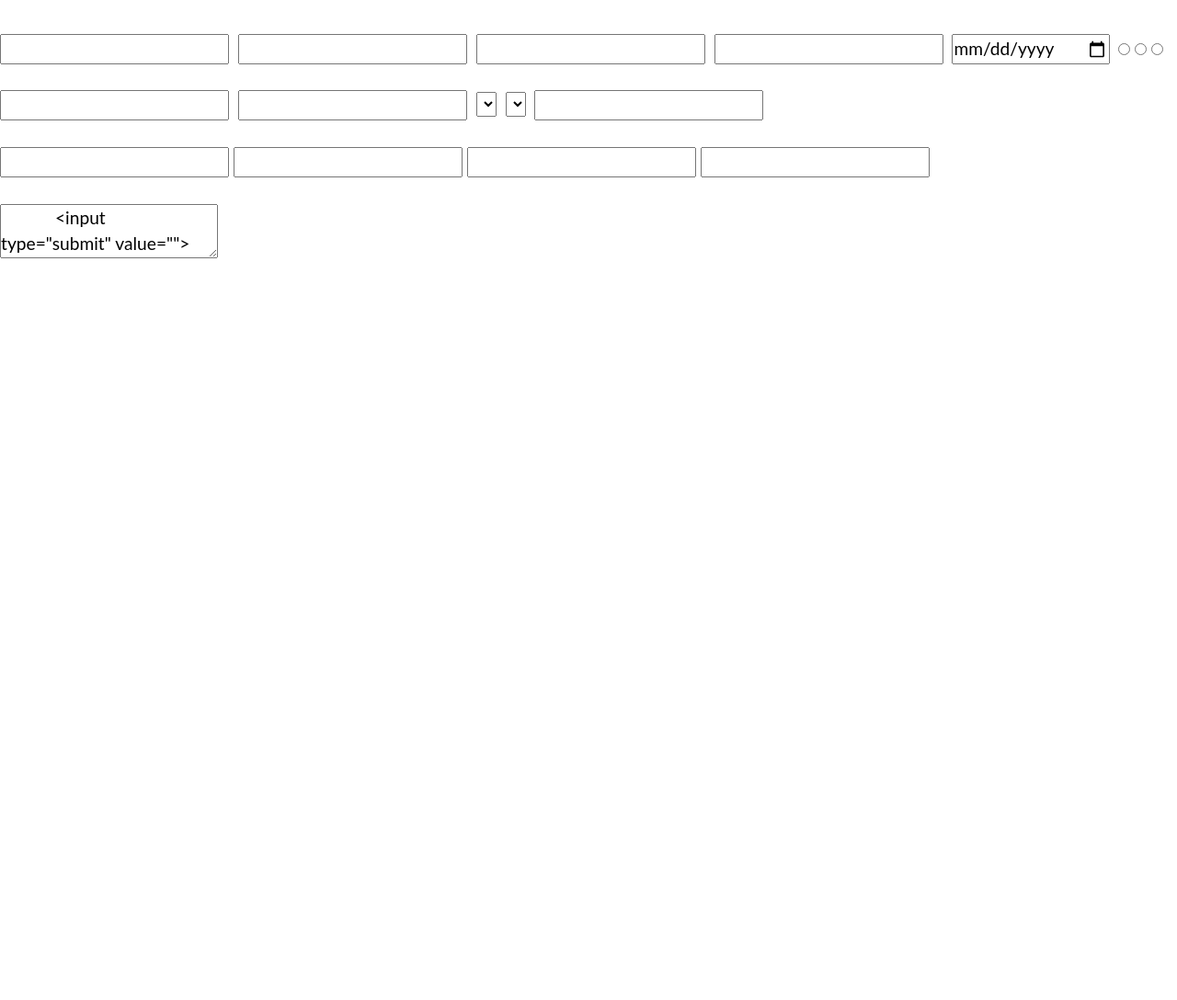
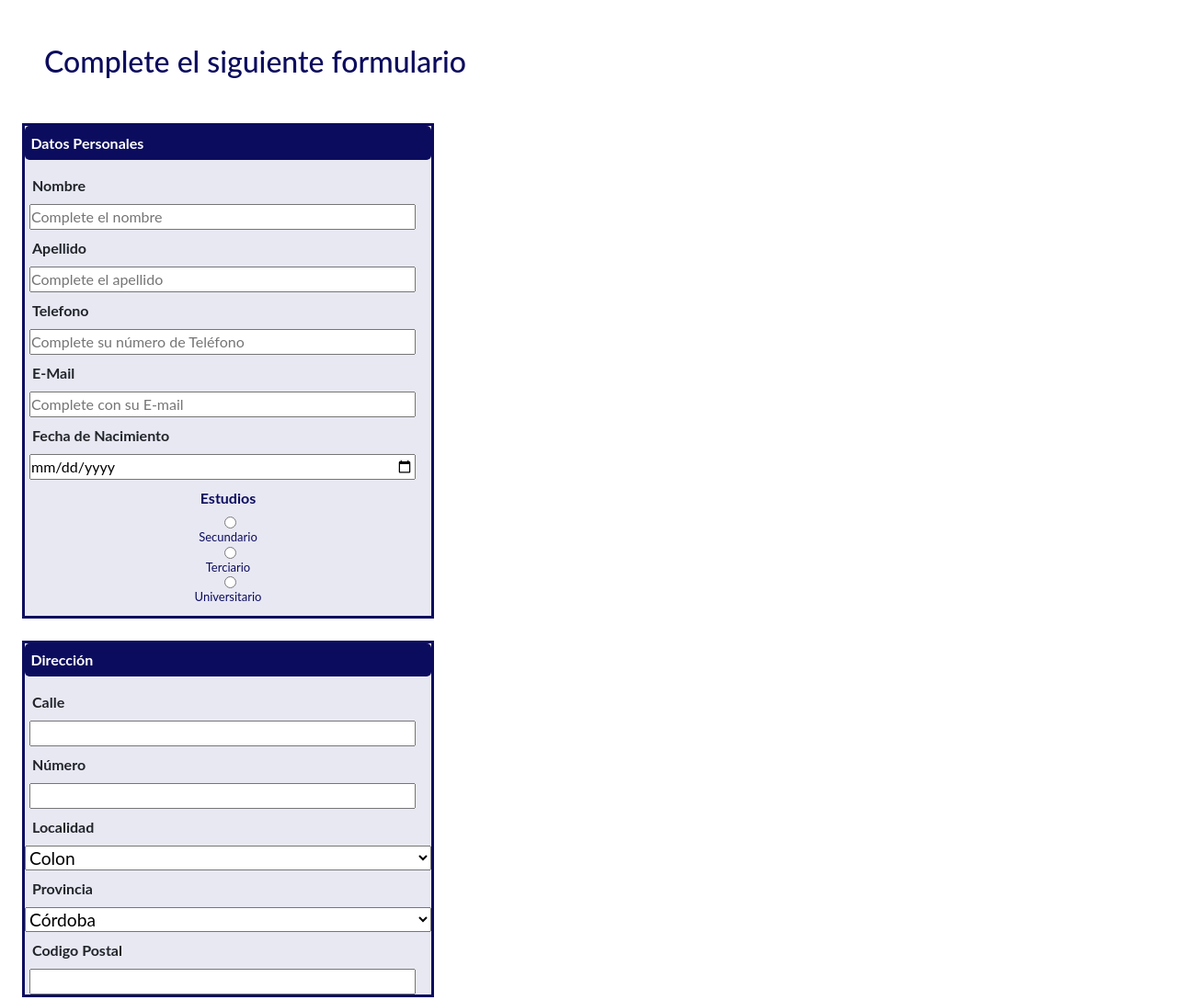
Before and after one commit to ecgalera/mi_proyecto_web, a plain HTML site: page pages/contacto.html in a window 1280 px wide. Shown: the top 1088 px of the page at 92% size. Before the commit the page ends 800 px from the top, so only its background shows below. Drawn offline with Linux system fonts and the light colour scheme; files that its build step writes are made by us from their sources.

Commit message:
Commit con el Formulario de Contacto Completo

```diff
--- a/pages/contacto.html
+++ b/pages/contacto.html
@@ -14,71 +14,107 @@
     <title>Contacto</title>
 </head>
 <body>
-    <h2></h2>
-    <form action="">
-        <fieldset>
-            <legend></legend>
-                <label for=""></label>
-                <input type="text" name="">
-                <label for=""></label>
-                <input type="text" name="">
-                <label for=""></label>
-                <input type="email" name="">
-                <label for=""></label>
-                <input type="number" name="">
-                <label for=""></label>
-                <input type="date" name="">
-                <label for=""></label>
-                <input type="radio" name="">
-                <input type="radio" name="">
-                <input type="radio" name="">
-        </fieldset>
-        <fieldset>
-            <legend></legend>
-                <label for=""></label>
-                <input type="text" name="">
-                <label for=""></label>
-                <input type="number" name="">
-                <label for=""></label>
-                <select name="" id="">
-                    <option value=""></option>
-                    <option value=""></option>
-                    <option value=""></option>
-                    <option value=""></option>
-                </select>
-                <label for=""></label>
-                <select name="" id="">
-                    <option value=""></option>
-                    <option value=""></option>
-                    <option value=""></option>
-                    <option value=""></option>
-                </select>
-                <label for=""></label>
-                <input type="number" name="">
+    <h2 class="h2__form">Complete el siguiente formulario</h2>
+
+    <form action="" class="form__container">
+
+        <fieldset class="fieldset__container">
+
+            <legend class="legend__datosPersonales">Datos Personales</legend>
+
+                <label for="nombre">Nombre</label>
+                <input type="text" name="nombre" placeholder="Complete el nombre">
+
+                <label for="">Apellido</label>
+                <input type="text" name="apellido" placeholder="Complete el apellido">
+
+                <label for="telefono">Telefono</label>
+                <input type="number" name="telefono" placeholder="Complete su número de Teléfono">
+
+                <label for="e-mail">E-Mail</label>
+                <input type="email" name="e-mail" placeholder="Complete con su E-mail">
+
+                <label for="fechaDeNacimiento">Fecha de Nacimiento</label>
+                <input type="date" name="fechaDeNacimiento">
+
+
+             <form action="">
+                <div class="type__radio">
+                    <label for="">Estudios</label>
+                    <input type="radio" name="Estudios" >Secundario
+                    <input type="radio" name="Estudios" >Terciario
+                    <input type="radio" name="Estudios" >Universitario
+                </div>
+             </form>
         </fieldset>
 
-        <fieldset>
-            <legend></legend>
-            <label for=""></label>
-            <input type="checkbok" name="" value="">
-            <input type="checkbok" name="" value="">
-            <input type="checkbok" name="" value="">
-            <input type="checkbok" name="" value="">
+
+        <fieldset class="fieldset__container">
+
+            <legend class="legend__datosPersonales">Dirección</legend>
+
+                <label for="">Calle</label>
+                <input type="text" name="">
+
+                <label for="">Número</label>
+                <input type="number" name="">
+
+                <label for="">Localidad</label>
+                <select name="" id="">
+
+                    <option value="">Colon</option>
+                    <option value="">Santa Maria</option>
+                    <option value="">San Martin</option>
+                    <option value="">Tercero Arriba</option>
+
+                </select>
+
+                <label for="">Provincia</label>
+                <select name="" id="">
+                    <option value="">Córdoba</option>
+                    <option value="">Santa Fe</option>
+                    <option value="">Buenos Aires</option>
+                    <option value="">San Luis</option>
+                </select>
+
+                <label for="codigoPostal">Codigo Postal</label>
+                <input type="number" name="codigoPostal">
+
+        </fieldset>
+
+    <form action="">
+        <fieldset class="fieldset__container">
+            <legend class="legend__datosPersonales">Encuesta</legend>
+
+        <div class="type__radio">
+            <label for="">Encuesta</label>
+            <input type="checkbox" >Estoy de Acuerdo
+            <input type="checkbox">No Estoy de Acuerdo
+            <input type="checkbox">Estoy poco de Acuerdo
+            <input type="checkbox">Estoy muy de Acuerdo
+        </div>
         </fieldset>
     </form>
 
-    <form action="">
-        <fieldset>
-            <legend></legend>
-            <label for=""></label>
-            <textarea rows="" cols="" id="">
-            <input type="submit" value="">
+    <form action="" class="from__textarea">
+
+        <fieldset class="fieldset__container">
+
+            <legend class="legend__datosPersonales">Comentarios</legend>
+
+            <label for="comentarios">Envíe su comentarios</label>
+            <textarea rows="15" cols="" id="5" placeholder="Envíe su comentario">
+
        </fieldset>
+
+       <input type="submit" value="Enviar">
+
     </form>
 
-    <label for=""></label>
-    <input type="file" name="">
-
+    <form>
+        <label for="">Suba su Curriculum</label>
+        <input type="file" name="Curriculum">
+    </form>
 
     <!-- Agregor el JS y el popper.js para Bootstrap -->
     <script src="https://cdn.jsdelivr.net/npm/@popperjs/core@2.9.3/dist/umd/popper.min.js" integrity="sha384-W8fXfP3gkOKtndU4JGtKDvXbO53Wy8SZCQHczT5FMiiqmQfUpWbYdTil/SxwZgAN" crossorigin="anonymous"></script>
--- a/styles/misEstilosContacto.css
+++ b/styles/misEstilosContacto.css
@@ -8,3 +8,60 @@ body{
     font-family: 'Lato', sans-serif;
     font-size: 1.2rem;
 }
+
+/* Form - Datos Personales */
+
+.h2__form{
+    margin: 1.5em;
+    color:rgb(12, 12, 94);
+}
+
+.fieldset__container{
+    width: 35%;
+    display: flex;
+    flex-direction: column;
+    margin: 1.5rem;
+    border:rgb(12, 12, 94) solid 3px;
+    background-color: rgb(232, 232, 243);
+
+
+
+}
+.legend__datosPersonales{
+    font-size:medium;
+    padding: 0.4rem;
+    color: white;
+    font-weight: bolder;
+    background-color: rgb(12, 12, 94);
+    border-radius: 5px;
+}
+
+label{
+    font-size: medium;
+    padding: 0.5rem;
+    font-weight: bold;
+
+}
+
+input{
+    width: 95%;
+    font-size: medium;
+    margin-left: 5px;
+}
+
+.type__radio{
+    font-size: small;
+    display: flex;
+    flex-direction: column;
+   align-content: center;
+   align-items: center;
+   margin-bottom: 10px;
+   color:rgb(12, 12, 94) ;
+
+}
+
+.form__textarea{
+
+
+}
+/*  */
```
